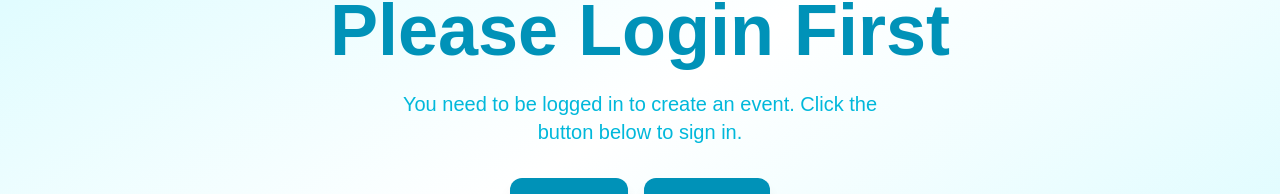
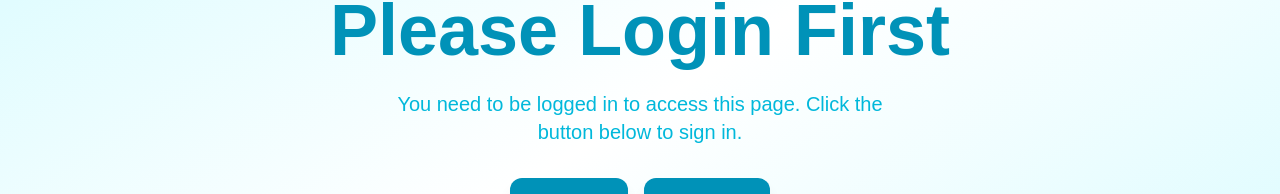
Before and after one commit to amdadislam01/event-management-site, a Next.js app: page /create-event in a window 1280 px wide. Shown: the part 353-547 px from the top of the page. Built offline with nearby package versions, Linux system fonts and the light colour scheme; no server answers.

Commit message:
FIXED: Redirect to custom login page instead of calling Google auth popup automatically

```diff
--- a/src/components/ProtectRoute.js
+++ b/src/components/ProtectRoute.js
@@ -1,4 +1,3 @@
-import { signIn } from "next-auth/react";
 import { useRouter } from "next/navigation";
 import React from "react";
 
@@ -11,7 +10,7 @@ const ProtectRoute = () => {
         Please Login First
       </h1>
       <p className="text-center text-lg md:text-xl text-cyan-500 mb-8 max-w-lg">
-        You need to be logged in to create an event. Click the button below to
+        You need to be logged in to access this page. Click the button below to
         sign in.
       </p>
       <div className="flex gap-4">
@@ -22,7 +21,7 @@ const ProtectRoute = () => {
           Home
         </button>
         <button
-          onClick={() => signIn("google")}
+          onClick={() => router.push("/login")}
           className="px-8 py-3 bg-cyan-600 hover:bg-cyan-700 text-white rounded-xl shadow-lg transition-all duration-300 text-lg md:text-xl"
         >
           Sign In
```
